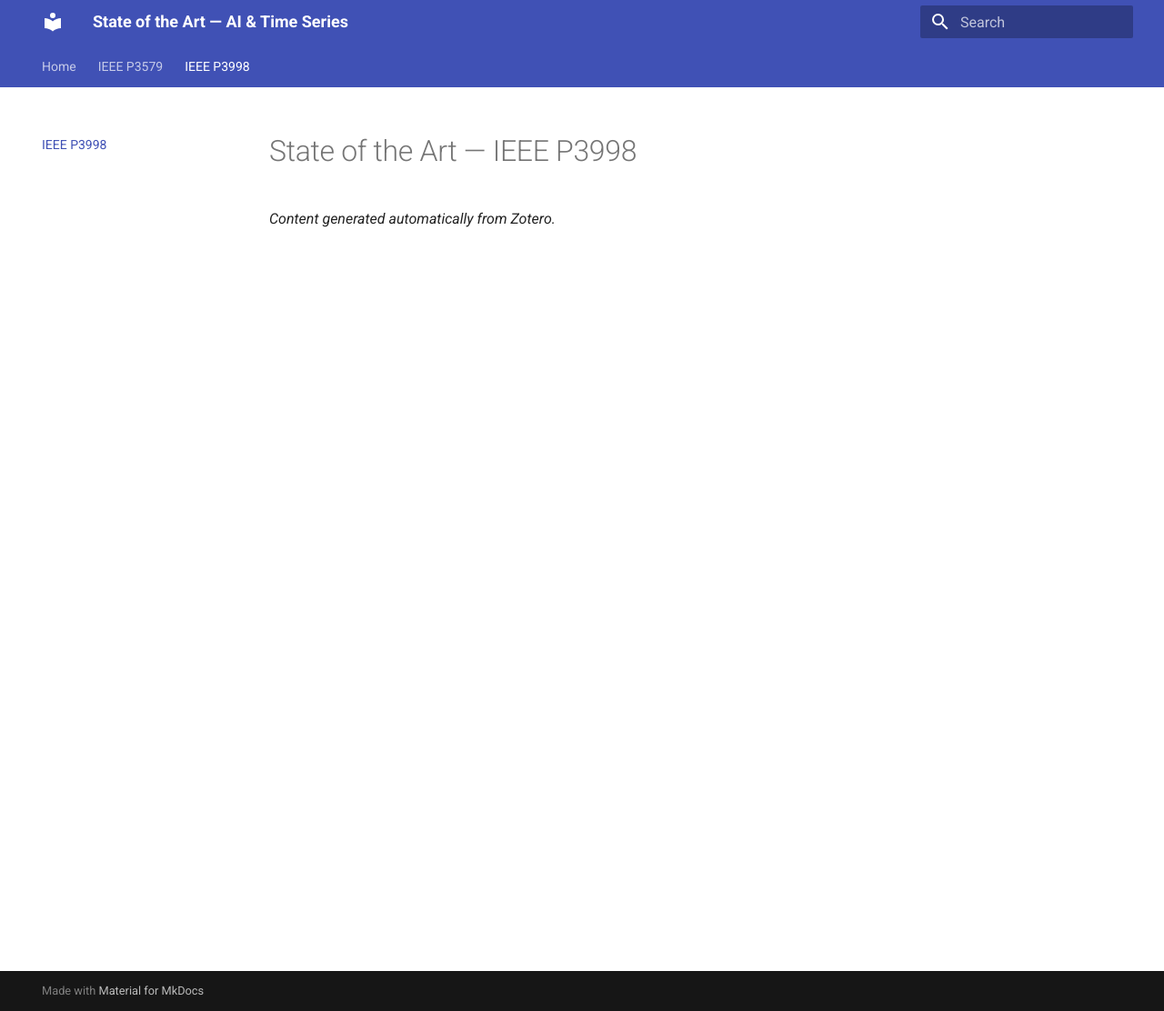
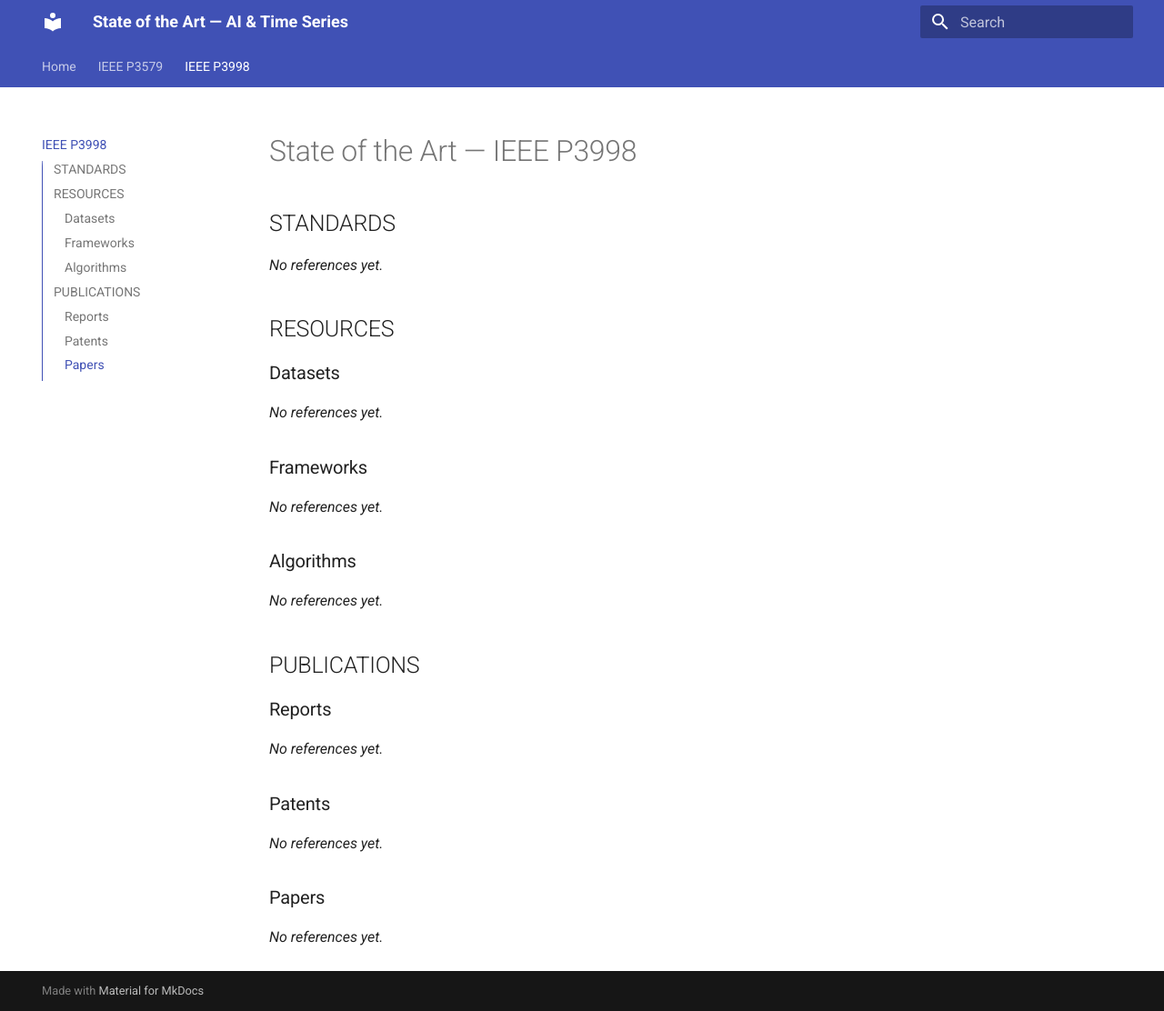
Before and after one commit to aitimeseries/SOTA, an MkDocs documentation site: the page built from docs/p3998/index.md, in a window 1280 px wide and 1112 px high. Shown: the whole window at 91% size. Built offline with MkDocs 1.6.1 and Material for MkDocs 9.7.7, drawn with Linux system fonts in a browser that asks for light colours.

Commit message:
refs: update SOTA from Zotero

```diff
--- a/docs/p3998/index.md
+++ b/docs/p3998/index.md
@@ -1,3 +1,33 @@
 # State of the Art — IEEE P3998
 
-_Content generated automatically from Zotero._
+## STANDARDS
+
+_No references yet._
+
+## RESOURCES
+
+### Datasets
+
+_No references yet._
+
+### Frameworks
+
+_No references yet._
+
+### Algorithms
+
+_No references yet._
+
+## PUBLICATIONS
+
+### Reports
+
+_No references yet._
+
+### Patents
+
+_No references yet._
+
+### Papers
+
+_No references yet._
```
Also changed, not shown: docs/p3579/index.md (+17 -1 lines).
